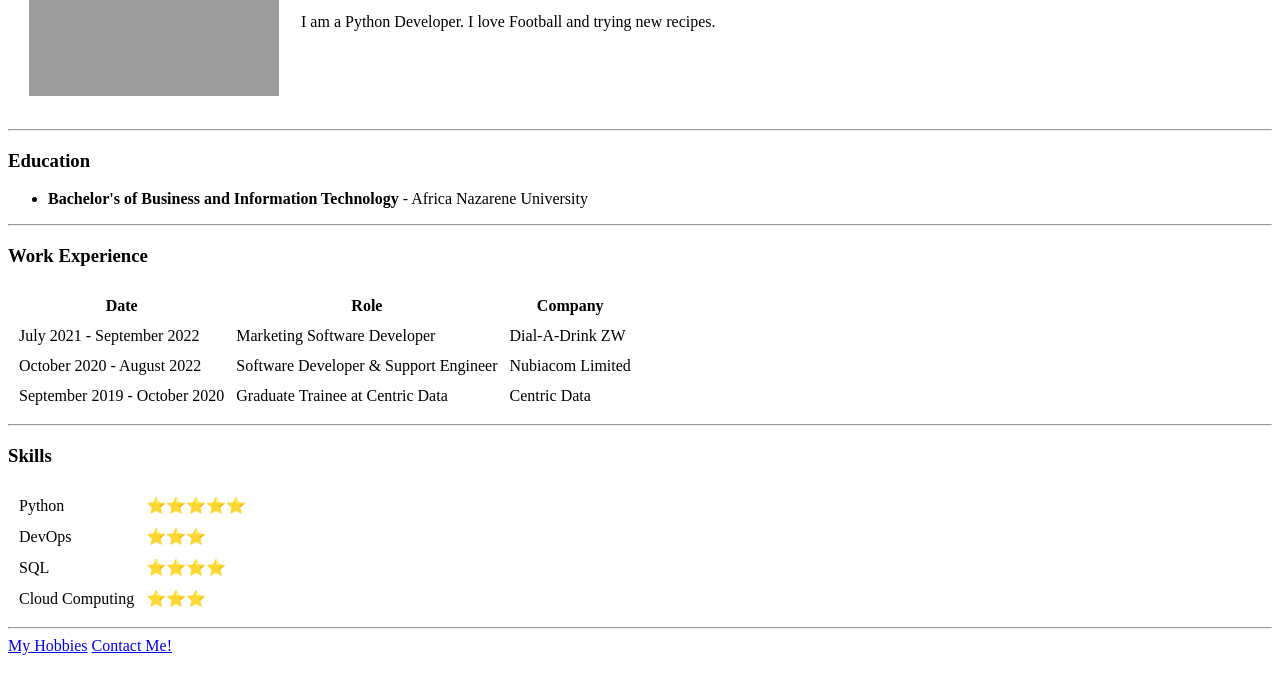
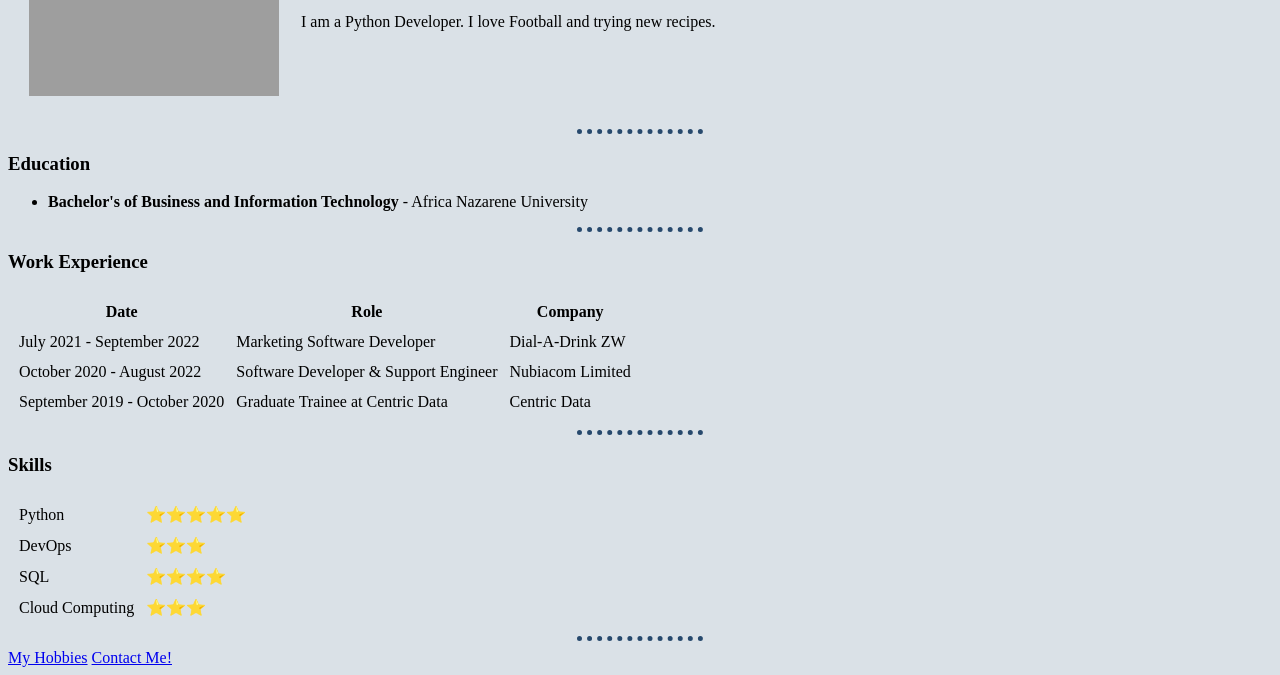
Before and after one commit to masonk16/cv, a plain HTML site: page index.html in a window 1280 px wide. Shown: the part 183-858 px from the top of the page. Drawn offline with Linux system fonts and the light colour scheme; grey boxes are pictures that could not be loaded.

Commit message:
add inline css

```diff
--- a/index.html
+++ b/index.html
@@ -3,6 +3,18 @@
 <head>
     <meta charset="UTF-8">
     <title>Mason K. Mapfundematsva</title>
+    <style>
+        body {
+            background-color: #DAE1E7;
+        }
+
+        hr {
+            border-style: dotted none none;
+            border-color: #27496D;
+            border-width: 5px;
+            width: 10%;
+        }
+    </style>
 </head>
 <body>
     <table cellspacing="20">
```
